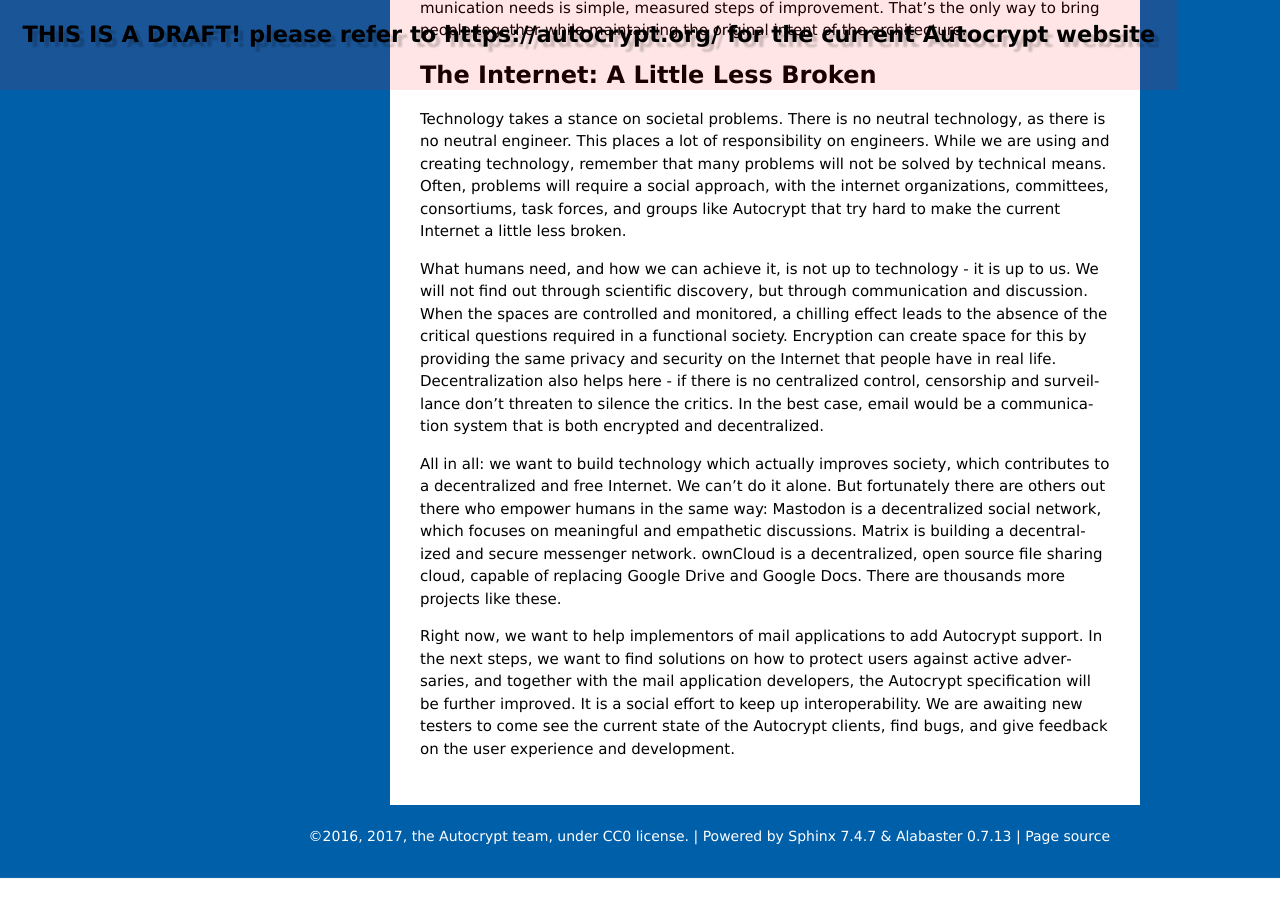
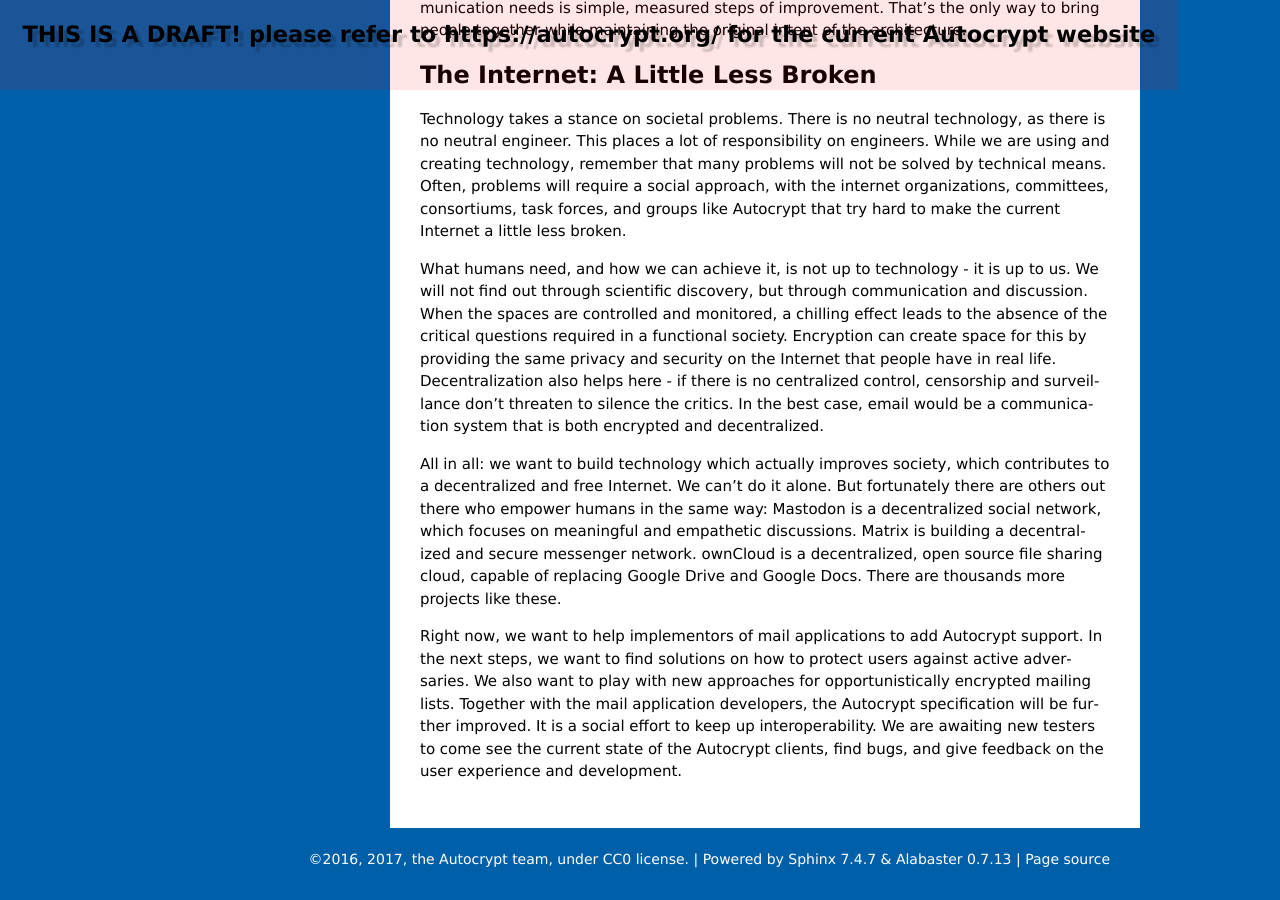
Before and after one commit to autocrypt/autocrypt, a Sphinx documentation site: the page built from doc/blog/18/03/07/index.rst, in a window 1280 px wide and 900 px high, scrolled down 3230 px. Built offline with Sphinx 7.4.7, drawn with Linux system fonts in a browser that asks for light colours; before the commit the page ends 4108 px from its top, so only the background shows below that.

Commit message:
small amendment

```diff
--- a/doc/blog/18/03/07/index.rst
+++ b/doc/blog/18/03/07/index.rst
@@ -113,6 +113,8 @@ What humans need, and how we can achieve it, is not up to technology - it is up
 All in all: we want to build technology which actually improves society, which contributes to a decentralized and free Internet. We can't do it alone. But fortunately there are others out there who empower humans in the same way: Mastodon is a decentralized social network, which focuses on meaningful and empathetic discussions. Matrix is building a decentralized and secure messenger network. ownCloud is a decentralized, open source file sharing cloud, capable of replacing Google Drive and Google Docs. There are thousands more projects like these.
 
 Right now, we want to help implementors of mail applications to add Autocrypt support.
-In the next steps, we want to find solutions on how to protect users against active adversaries, and together with the mail application developers, the Autocrypt specification will be further improved.
+In the next steps, we want to find solutions on how to protect users against active adversaries.
+We also want to play with new approaches for opportunistically encrypted mailing lists.
+Together with the mail application developers, the Autocrypt specification will be further improved.
 It is a social effort to keep up interoperability.
 We are awaiting new testers to come see the current state of the Autocrypt clients, find bugs, and give feedback on the user experience and development.
```
